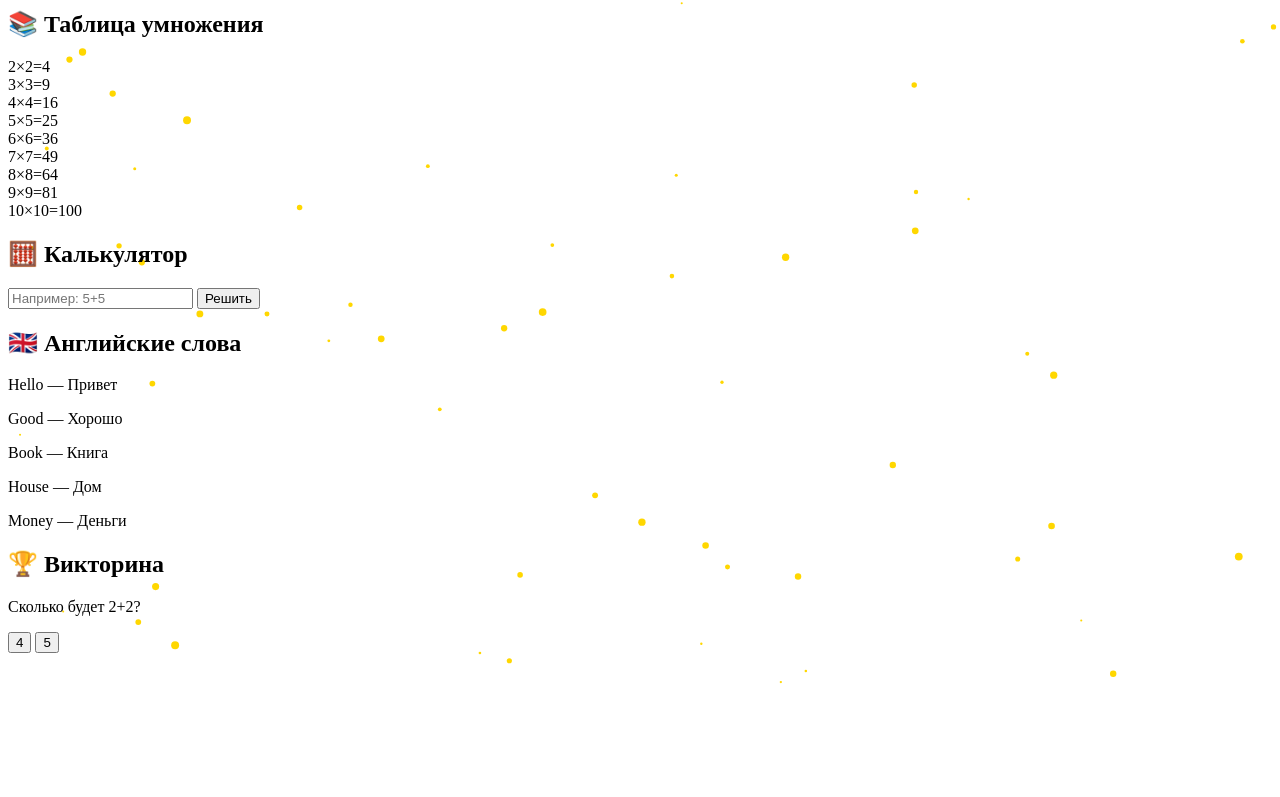
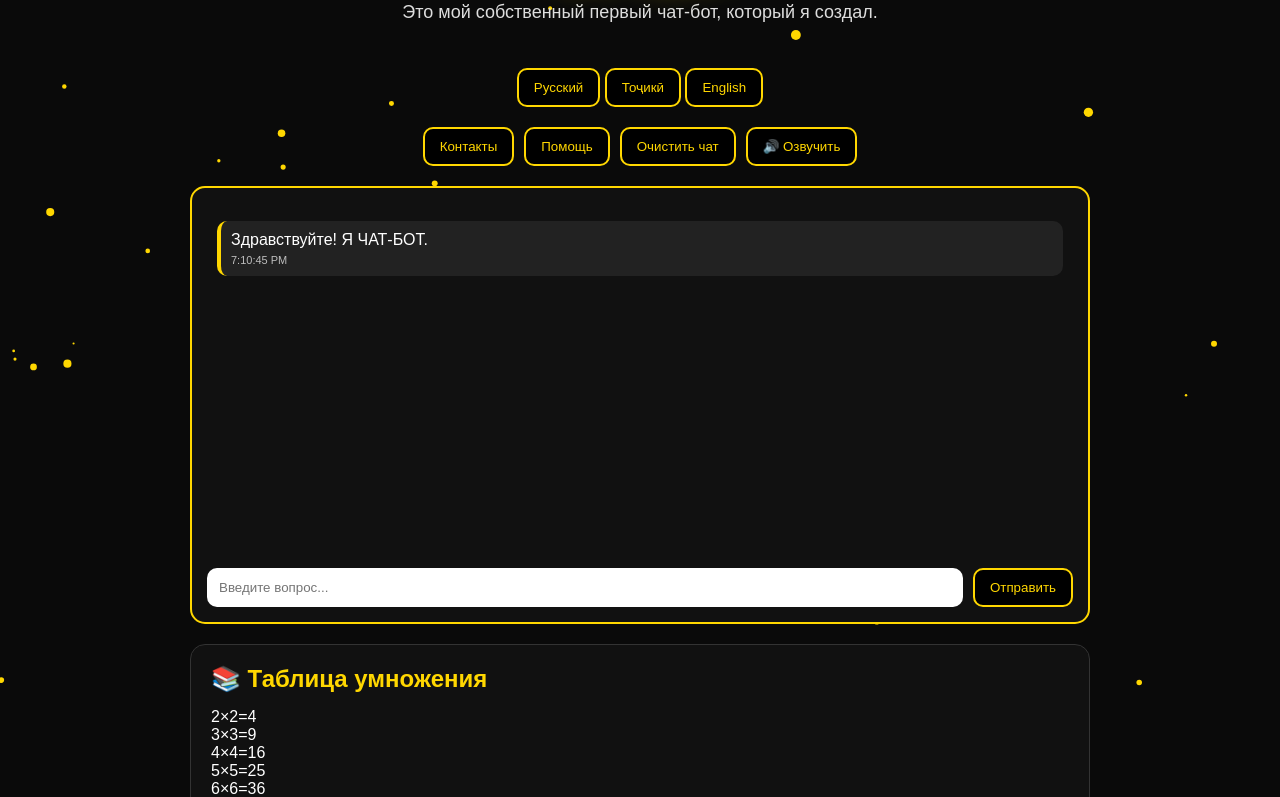
Before and after one commit to muborcik-cloud/CHAT-BOT, a plain HTML site: page index.html in a window 1280 px wide. Shown: the part 86-883 px from the top of the page. Before the commit the page ends 800 px from the top, so only its background shows below. Drawn offline with Linux system fonts and the light colour scheme.

Commit message:
Update index.html

```diff
--- a/index.html
+++ b/index.html
@@ -1,67 +1,204 @@
-<!-- ВСТАВЬ ВНУТРЬ <body> ПОСЛЕ ЗАГОЛОВКА -->
-
-<div style="text-align:center;margin:15px;">
-<button onclick="toggleTheme()">🌙 Тема</button>
-<button onclick="clearChat()">🗑 Очистить чат</button>
-<button onclick="quickMath()">➕ Математика</button>
-<button onclick="showContacts()">📞 Контакты</button>
-<button onclick="showHelp()">❓ Помощь</button>
-</div>
-
-<div id="clock" style="text-align:center;color:gold;"></div>
+<!DOCTYPE html>
+<html lang="ru">
+<head>
+<meta charset="UTF-8">
+<meta name="viewport" content="width=device-width, initial-scale=1.0">
+<title>ЧАТ-БОТ</title>
 
 <style>
+*{
+margin:0;
+padding:0;
+box-sizing:border-box;
+font-family:Arial,sans-serif;
+}
+
+body{
+background:#0a0a0a;
+color:white;
+overflow-x:hidden;
+}
+
+#particles{
+position:fixed;
+width:100%;
+height:100%;
+top:0;
+left:0;
+z-index:-1;
+}
+
+header{
+text-align:center;
+padding:30px 15px;
+}
 
 .logo{
-animation: glow 2s infinite alternate;
+font-size:42px;
+font-weight:bold;
+color:gold;
+text-shadow:0 0 20px gold;
+animation:glow 2s infinite alternate;
 }
 
 @keyframes glow{
-from{
-text-shadow:0 0 10px gold;
-}
-to{
-text-shadow:0 0 30px gold;
-}
+from{opacity:.7}
+to{opacity:1;text-shadow:0 0 35px gold;}
 }
 
-.light{
-background:white !important;
-color:black !important;
+.subtitle{
+margin-top:10px;
+color:#ddd;
+font-size:18px;
 }
 
-.glow-btn{
-box-shadow:0 0 15px gold;
+.menu{
+display:flex;
+gap:10px;
+justify-content:center;
+flex-wrap:wrap;
+margin:20px;
 }
 
-.message{
-margin:10px 0;
-padding:8px;
+button{
+background:black;
+border:2px solid gold;
+color:gold;
+padding:10px 15px;
 border-radius:10px;
+cursor:pointer;
+transition:.3s;
+}
+
+button:hover{
+background:gold;
+color:black;
+box-shadow:0 0 20px gold;
+}
+
+.chat{
+width:95%;
+max-width:900px;
+margin:auto;
+background:#111;
+border:2px solid gold;
+border-radius:15px;
+padding:15px;
+}
+
+.messages{
+height:350px;
+overflow-y:auto;
+padding:10px;
+}
+
+.user{
+background:gold;
+color:black;
+padding:10px;
+border-radius:10px;
+margin:8px 0;
+}
+
+.bot{
 background:#222;
+padding:10px;
+border-radius:10px;
+margin:8px 0;
+border-left:4px solid gold;
 }
 
 .time{
 font-size:11px;
+opacity:.7;
+margin-top:5px;
+}
+
+.input-area{
+display:flex;
+gap:10px;
+margin-top:15px;
+}
+
+input{
+flex:1;
+padding:12px;
+border:none;
+border-radius:10px;
+}
+
+.section{
+width:95%;
+max-width:900px;
+margin:20px auto;
+background:#111;
+border:1px solid #333;
+border-radius:15px;
+padding:20px;
+}
+
+h2{
+color:gold;
+margin-bottom:15px;
+}
+
+.langs{
+text-align:center;
+margin:15px;
+}
+
+.footer{
+text-align:center;
+padding:30px;
 color:#999;
 }
+</style>
+</head>
 
-#particles{
-position:fixed;
-top:0;
-left:0;
-width:100%;
-height:100%;
-pointer-events:none;
-z-index:-1;
-}
-</style>
+<body>
 
 <canvas id="particles"></canvas>
 
-<div class="card">
+<header>
+<div class="logo">ЧАТ-БОТ</div>
+<div class="subtitle">
+Это мой собственный первый чат-бот, который я создал.
+</div>
+</header>
+
+<div class="langs">
+<button onclick="setLang('ru')">Русский</button>
+<button onclick="setLang('tj')">Тоҷикӣ</button>
+<button onclick="setLang('en')">English</button>
+</div>
+
+<div class="menu">
+<button onclick="showContacts()">Контакты</button>
+<button onclick="showHelp()">Помощь</button>
+<button onclick="clearChat()">Очистить чат</button>
+<button onclick="speakLast()">🔊 Озвучить</button>
+</div>
+
+<div class="chat">
+
+<div class="messages" id="messages">
+
+<div class="bot">
+Здравствуйте! Я ЧАТ-БОТ.
+<div class="time" id="startTime"></div>
+</div>
+
+</div>
+
+<div class="input-area">
+<input id="input" placeholder="Введите вопрос...">
+<button onclick="sendMessage()">Отправить</button>
+</div>
+
+</div>
+
+<div class="section">
 <h2>📚 Таблица умножения</h2>
-<p>
 2×2=4<br>
 3×3=9<br>
 4×4=16<br>
@@ -71,122 +208,183 @@ z-index:-1;
 8×8=64<br>
 9×9=81<br>
 10×10=100
-</p>
 </div>
 
-<div class="card">
+<div class="section">
 <h2>🧮 Калькулятор</h2>
-<input id="calcInput" placeholder="Например: 5+5">
-<button onclick="calculate()">Решить</button>
-<div id="calcResult"></div>
+<input id="calc" placeholder="Например: 5+5">
+<button onclick="calc()">Решить</button>
+<p id="calcResult"></p>
 </div>
 
-<div class="card">
+<div class="section">
 <h2>🇬🇧 Английские слова</h2>
-<p>Hello — Привет</p>
-<p>Good — Хорошо</p>
-<p>Book — Книга</p>
-<p>House — Дом</p>
-<p>Money — Деньги</p>
+Hello — Привет<br><br>
+Good — Хорошо<br><br>
+Book — Книга<br><br>
+House — Дом<br><br>
+Money — Деньги
 </div>
 
-<div class="card">
+<div class="section">
 <h2>🏆 Викторина</h2>
-<p>Сколько будет 2+2?</p>
-<button onclick="alert('Правильно!')">4</button>
-<button onclick="alert('Неверно')">5</button>
+Сколько будет 2+2?<br><br>
+<button onclick="alert('Верно!')">4</button>
+<button onclick="alert('Неверно!')">5</button>
+</div>
+
+<div class="footer">
+Наш босс: Мубориз<br>
+Телефон: +992 011 900 303
 </div>
 
 <script>
 
-function toggleTheme(){
-document.body.classList.toggle('light');
+document.getElementById("startTime").innerHTML =
+new Date().toLocaleTimeString();
+
+let lastBotText="Здравствуйте!";
+
+function sendMessage(){
+
+let input=document.getElementById("input");
+let text=input.value.trim();
+
+if(text==="") return;
+
+let box=document.getElementById("messages");
+
+box.innerHTML+=`
+<div class="user">
+${text}
+<div class="time">${new Date().toLocaleTimeString()}</div>
+</div>
+`;
+
+let answer="Я пока ещё простой бот.";
+
+let t=text.toLowerCase();
+
+if(t.includes("привет"))
+answer="Привет!";
+
+else if(t.includes("как дела"))
+answer="Отлично!";
+
+else if(t.includes("контакты"))
+answer="Наш босс: Мубориз. Телефон: +992 011 900 303";
+
+else if(t.includes("математика"))
+answer="Я могу помогать с простыми примерами.";
+
+else if(t==="2+2")
+answer="4";
+
+else if(t==="5+5")
+answer="10";
+
+else if(t==="10*10")
+answer="100";
+
+box.innerHTML+=`
+<div class="bot">
+${answer}
+<div class="time">${new Date().toLocaleTimeString()}</div>
+</div>
+`;
+
+lastBotText=answer;
+
+input.value="";
+box.scrollTop=box.scrollHeight;
 }
 
 function clearChat(){
-document.getElementById('messages').innerHTML='';
+document.getElementById("messages").innerHTML="";
 }
 
-function quickMath(){
-document.getElementById('userInput').value='математика';
+function showContacts(){
+alert("Наш босс: Мубориз\nТелефон: +992 011 900 303");
 }
 
-function updateClock(){
-let now=new Date();
-document.getElementById('clock').innerHTML=
-now.toLocaleTimeString();
+function showHelp(){
+alert("Задавайте простые вопросы и примеры.");
 }
-setInterval(updateClock,1000);
 
-function calculate(){
+function calc(){
 try{
-let result=eval(
-document.getElementById('calcInput').value
-);
-document.getElementById('calcResult').innerHTML=
-'Ответ: '+result;
+let v=document.getElementById("calc").value;
+document.getElementById("calcResult").innerHTML=
+"Ответ: "+eval(v);
 }catch{
-document.getElementById('calcResult').innerHTML=
-'Ошибка';
+document.getElementById("calcResult").innerHTML=
+"Ошибка";
 }
 }
 
-const canvas=document.getElementById('particles');
-const ctx=canvas.getContext('2d');
+function speakLast(){
+let speech=new SpeechSynthesisUtterance(lastBotText);
+speech.lang="ru-RU";
+speechSynthesis.speak(speech);
+}
+
+function setLang(lang){
+
+if(lang==="ru"){
+alert("Русский язык включён");
+}
+
+if(lang==="tj"){
+alert("Забони тоҷикӣ фаъол шуд");
+}
+
+if(lang==="en"){
+alert("English enabled");
+}
+
+}
+
+const canvas=document.getElementById("particles");
+const ctx=canvas.getContext("2d");
 
 canvas.width=window.innerWidth;
 canvas.height=window.innerHeight;
 
 let particles=[];
 
-for(let i=0;i<60;i++){
+for(let i=0;i<40;i++){
 particles.push({
 x:Math.random()*canvas.width,
 y:Math.random()*canvas.height,
-r:Math.random()*3+1,
-dx:(Math.random()-0.5),
-dy:(Math.random()-0.5)
+r:Math.random()*4+1,
+s:Math.random()*2+0.5
 });
 }
 
 function animate(){
+ctx.clearRect(0,0,canvas.width,canvas.height);
 
-ctx.clearRect(0,0,
-canvas.width,
-canvas.height);
-
-ctx.fillStyle='gold';
+ctx.fillStyle="gold";
 
 particles.forEach(p=>{
-
 ctx.beginPath();
-
-ctx.arc(
-p.x,
-p.y,
-p.r,
-0,
-Math.PI*2
-);
-
+ctx.arc(p.x,p.y,p.r,0,Math.PI*2);
 ctx.fill();
 
-p.x+=p.dx;
-p.y+=p.dy;
+p.y+=p.s;
 
-if(p.x<0)p.x=canvas.width;
-if(p.x>canvas.width)p.x=0;
-if(p.y<0)p.y=canvas.height;
-if(p.y>canvas.height)p.y=0;
-
+if(p.y>canvas.height){
+p.y=0;
+p.x=Math.random()*canvas.width;
+}
 });
 
-requestAnimationFrame(
-animate
-);
-
+requestAnimationFrame(animate);
 }
 
 animate();
 
 </script>
+
+</body>
+  </html>
```
